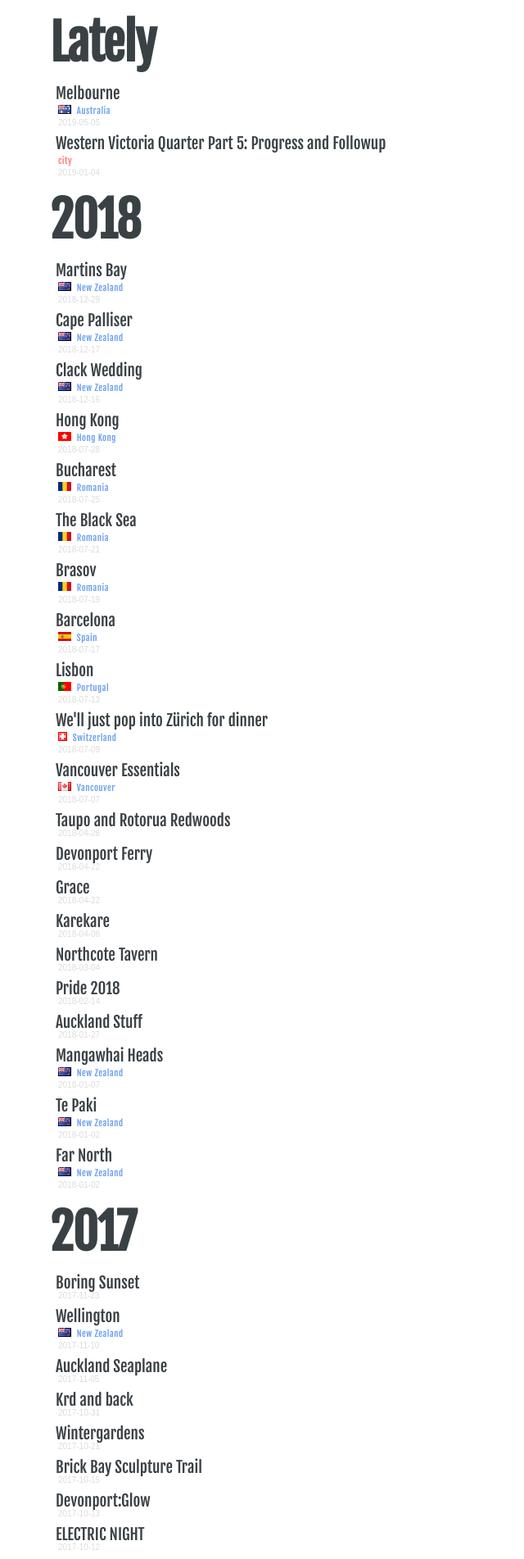
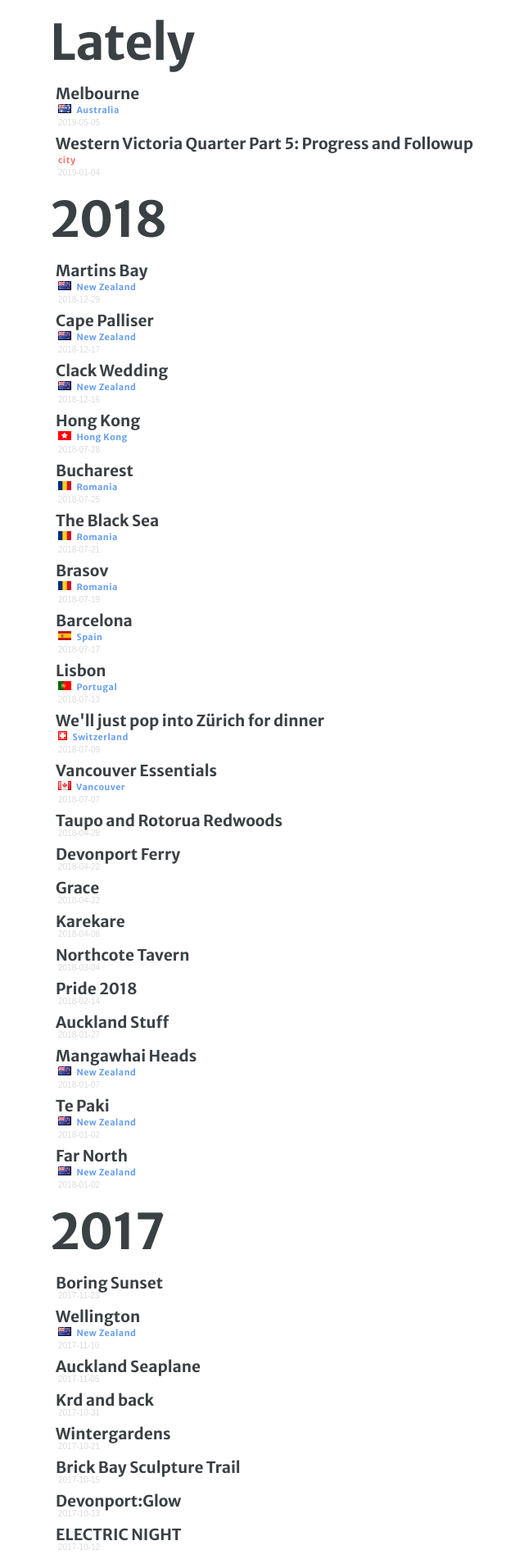
Before and after one commit to davidjroos/davidjroos.github.io, a Jekyll site: the page built from index.html, in a window 1280 px wide. Shown: the top 1902 px of the page at 82% size, without its empty margins (147-787 px from the left). Built offline with Jekyll 4.4.1, drawn with Linux system fonts in a browser that asks for light colours.

Commit message:
header font change

```diff
--- a/_includes/head.html
+++ b/_includes/head.html
@@ -23,10 +23,7 @@
     {% endif %}
   {% endfor %}
 
-
-
-  <link rel="stylesheet" href="https://fonts.googleapis.com/css?family=Libre+Baskerville:400,400i,700">
-  <link href="https://fonts.googleapis.com/css?family=Fjalla+One" rel="stylesheet" type="text/css">
+  <link href="https://fonts.googleapis.com/css?family=Merriweather+Sans:700&display=swap&subset=latin-ext" rel="stylesheet">
   <link href="https://fonts.googleapis.com/css?family=Merriweather:400,300,300italic,400italic,700,700italic,900,900italic" rel="stylesheet" type="text/css">
 
   <!-- Favicon -->
--- a/_sass/tale/_variables.scss
+++ b/_sass/tale/_variables.scss
@@ -13,7 +13,7 @@ $code-color: #bf616a;
 // Fonts
 $serif-primary: 'Merriweather', 'Times New Roman', Times, serif;
 $serif-secondary: Palatino, 'Palatino LT STD', 'Palatino Linotype', 'Book Antiqua', 'Georgia', serif;
-$sans-serif: 'Fjalla One', 'Segoe UI', Helvetica, Arial, sans-serif;
+$sans-serif: 'Merriweather Sans', 'Segoe UI', Helvetica, Arial, sans-serif;
 $monospaced: Menlo, Monaco, monospace;
 
 @mixin box-sizing($type: border-box) {
```
